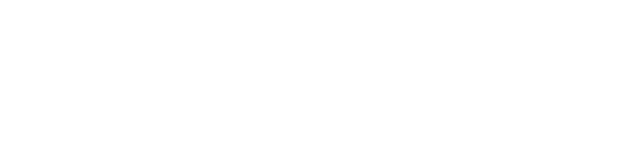
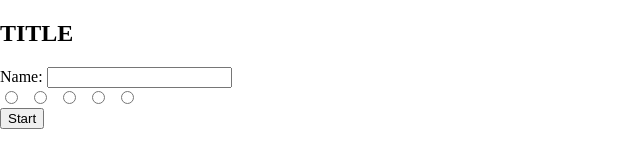
Before and after one commit to abrielcleaver/LAB-13-user-adventure, a website: page index.html in a window 1280 px wide. Shown: the whole page, without its empty margins (0-640 px from the left). Drawn offline with Linux system fonts and the light colour scheme.

Commit message:
update README, add HTML for map & quest pages, add basic HTML Elements to home page

```diff
--- a/app.js
+++ b/app.js
@@ -6,3 +6,5 @@
   // get user input
   // use user input to update state
   // update DOM to reflect the new state
+
+// console.log('hi from home');
--- a/index.html
+++ b/index.html
@@ -15,9 +15,39 @@
 </head>
 
 <body>
+<h2>TITLE</h2>
+<form id="user-form">
+    <label for="name">
+        Name:
+        <input name="name" type="text">
+    </label>
 
+    <section id="avatars">
+        <label>
+            <input type="radio" name="avatars" id="">
+            <img src="" alt="">
+        </label>
 
+        <label>
+            <input type="radio" name="avatars" id="">
+            <img src="" alt="">
+        </label>
+        <label>
+            <input type="radio" name="avatars" id="">
+            <img src="" alt="">
+        </label>
+        <label>
+            <input type="radio" name="avatars" id="">
+            <img src="" alt="">
+        </label>
+        <label>
+            <input type="radio" name="avatars" id="">
+            <img src="" alt="">
+        </label>
+    </section>
 
+    <button id="start-button">Start</button>
+</form>
 
     <script type="module" src="./app.js"></script>
 </body>
--- /dev/null
+++ b/map/map.js
@@ -0,0 +1 @@
+// console.log('hi from map page');
--- /dev/null
+++ b/quest/quest.js
@@ -0,0 +1 @@
+// console.log('hi from quest page');
```
Also changed, not shown: map/index.html (added, +13 -0 lines), quest/index.html (added, +13 -0 lines), README.md.
